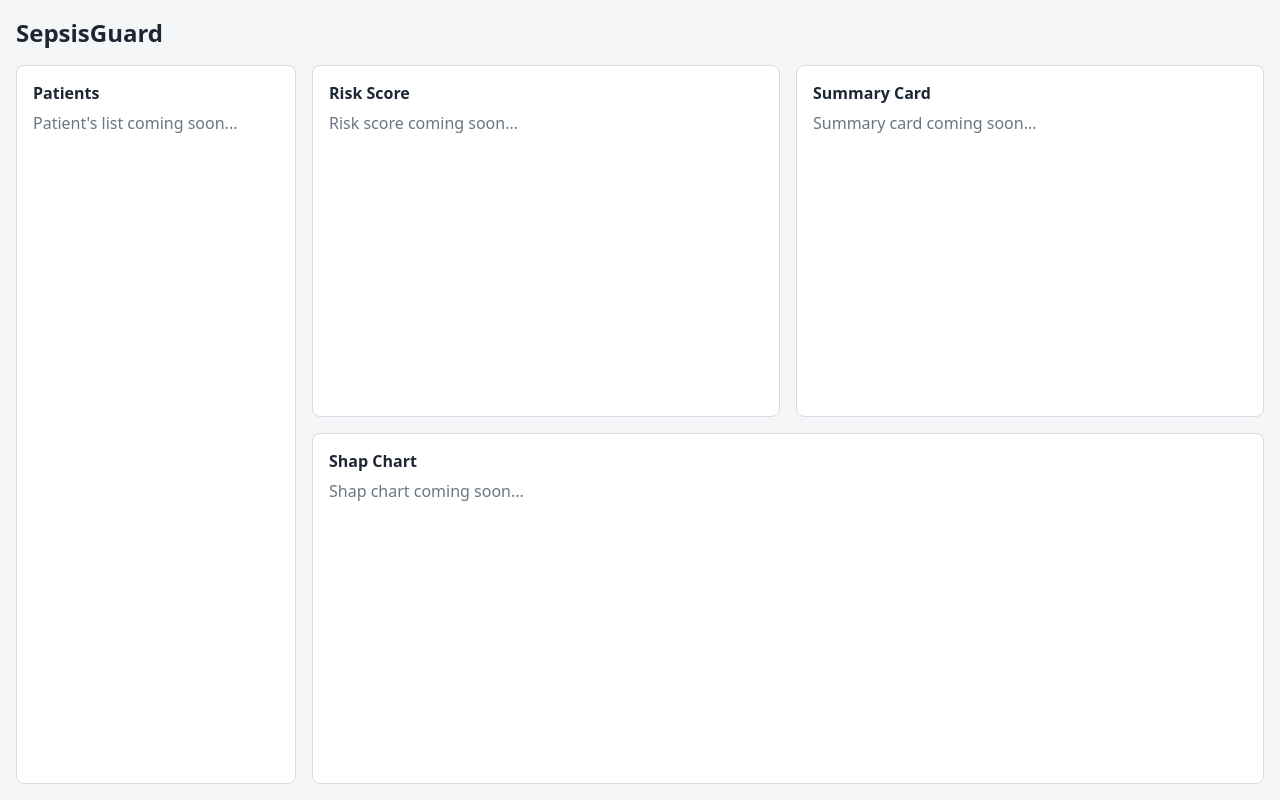
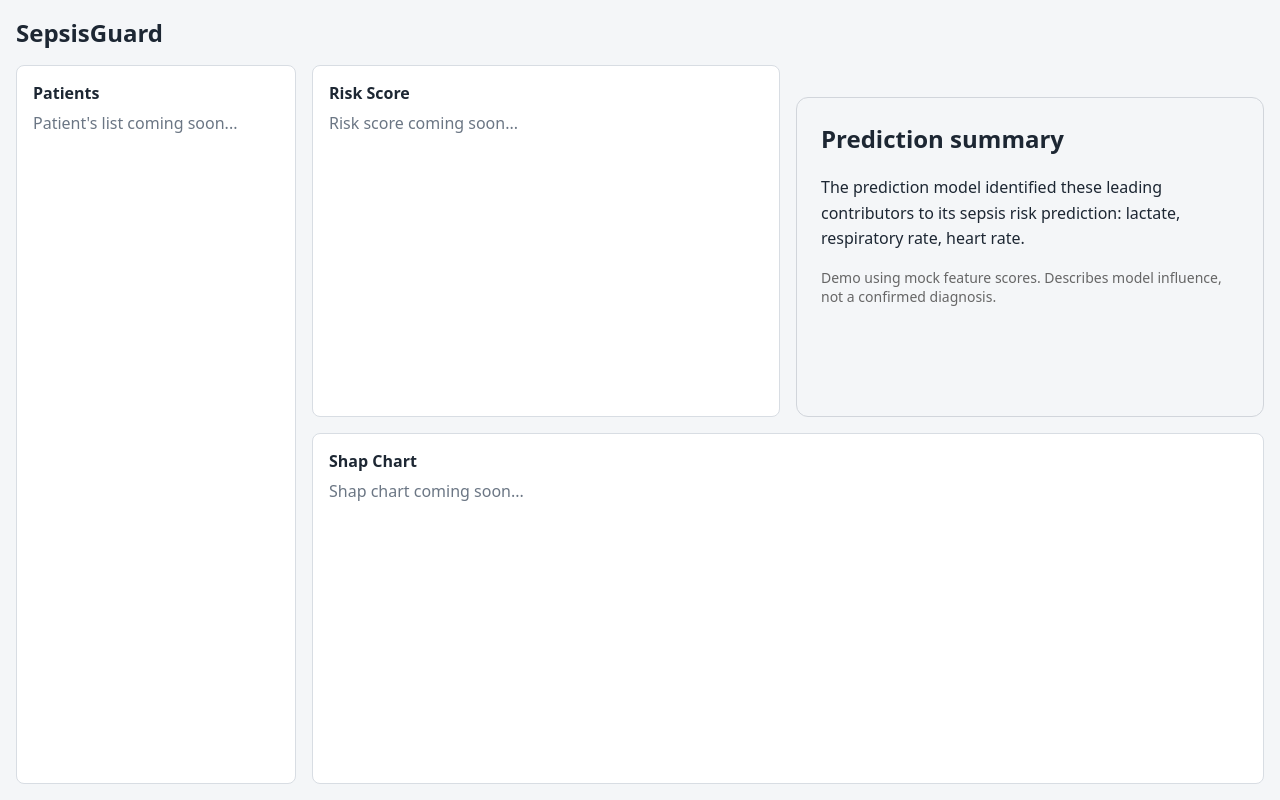
Before and after one commit to aisutd/sepsisguard, a React app in the folder frontend/: page / in a window 1280 px wide. Built offline with nearby package versions, Linux system fonts and the light colour scheme; the HTML template or start-up script is replaced by a standard one.

Commit message:
Merged SummaryCard.jsx files into one

```diff
--- a/frontend/src/components/SummaryCard.jsx
+++ b/frontend/src/components/SummaryCard.jsx
@@ -1,14 +1,28 @@
-//Neelima's work goes here
+// Actual output from generate_summary.py, mock example 1.
+const generatedSummary =
+  "The prediction model identified these leading contributors to its sepsis risk prediction: lactate, respiratory rate, heart rate.";
 
-function SummaryCard()
-{
-    return(
-        <section className="panel">
-            <h2>Summary Card</h2>
+function SummaryCard() {
+  return (
+    <section
+      style={{
+        marginTop: "2rem",
+        padding: "1.5rem",
+        border: "1px solid #d1d5db",
+        borderRadius: "12px",
+        maxWidth: "650px",
+      }}
+    >
+      <h2 style={{ marginTop: 0 }}>Prediction summary</h2>
 
-            <p className="placeholder">Summary card coming soon...</p>
-        </section>
-    );
+      <p style={{ lineHeight: 1.6 }}>{generatedSummary}</p>
+
+      <p style={{ color: "#666", fontSize: "0.875rem" }}>
+        Demo using mock feature scores. Describes model influence, not a
+        confirmed diagnosis.
+      </p>
+    </section>
+  );
 }
 
 export default SummaryCard;
```
Also changed, not shown: frontend/src/SummaryCard.jsx (deleted, +0 -28 lines), 1 other file (tests, documents, lock files or other folders).
